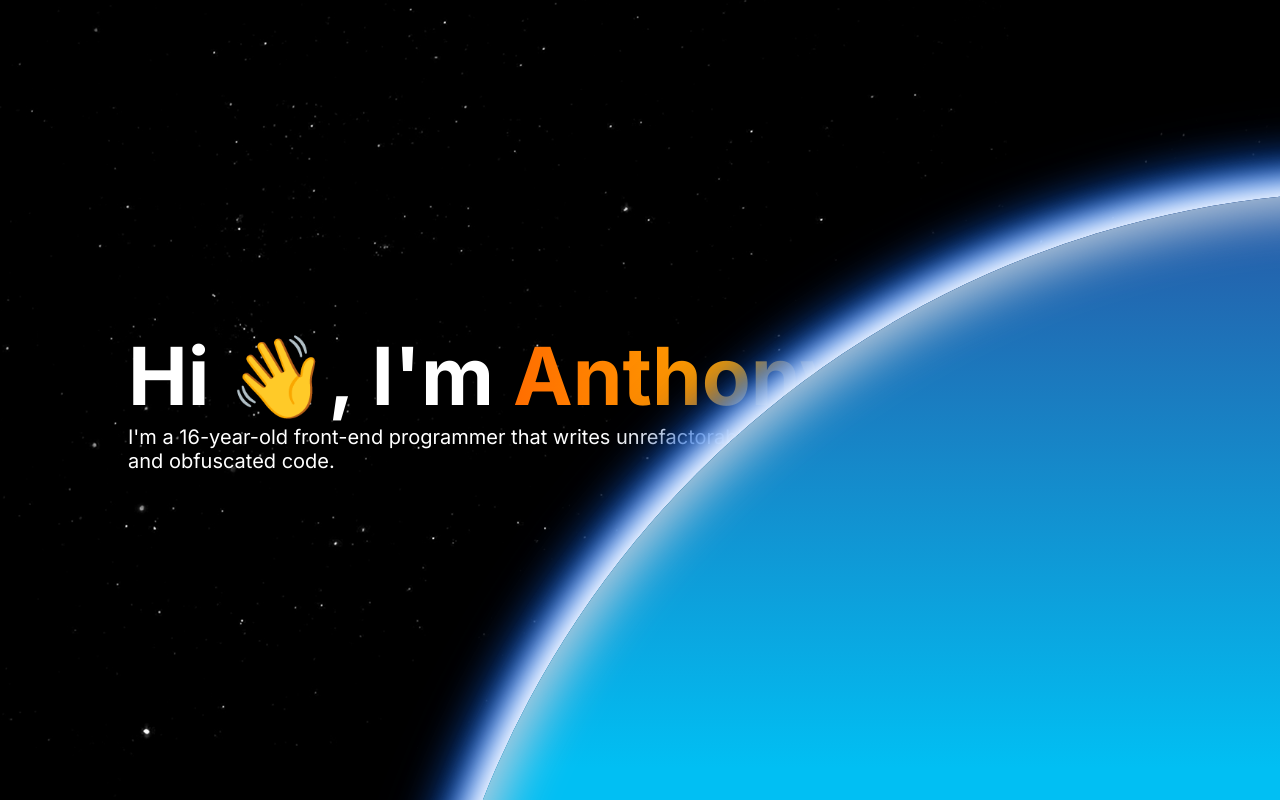
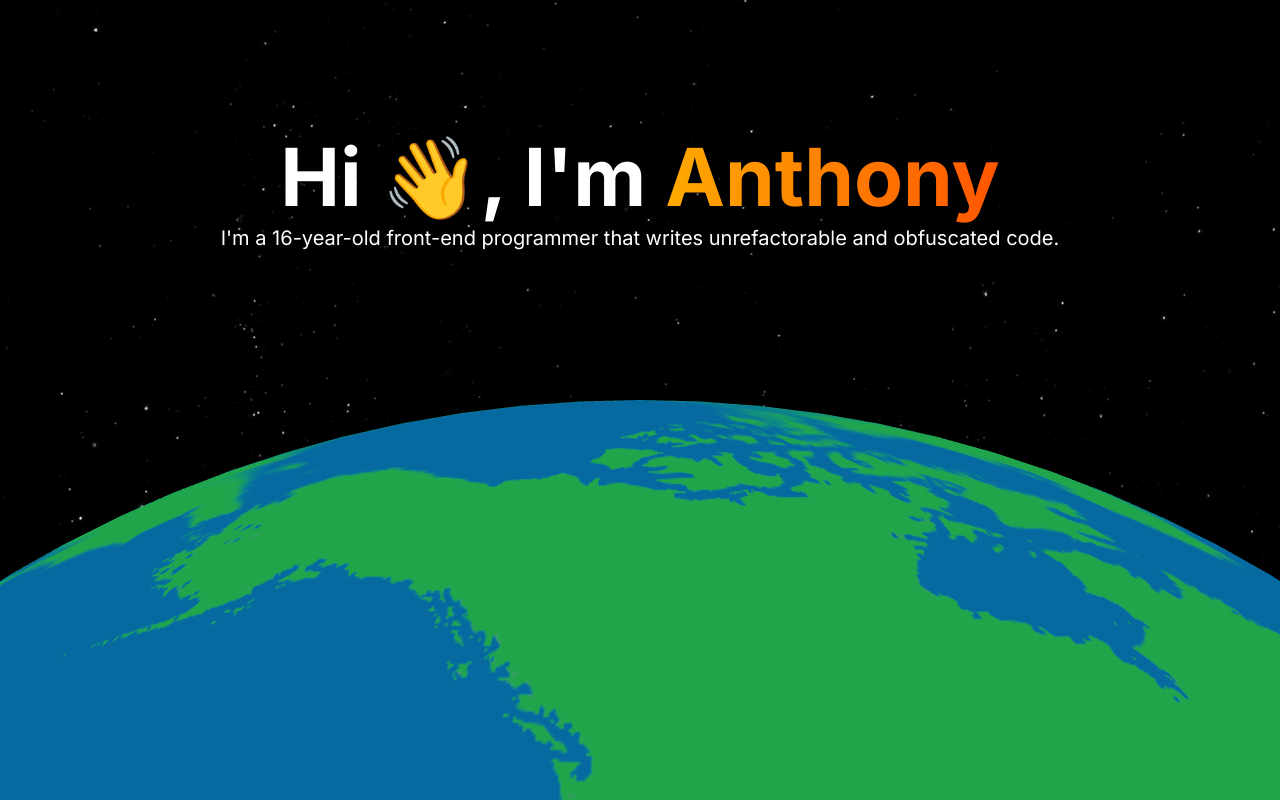
Before and after one commit to anthonyhuang07/REVAMPED-2, a website: page src/pages/index.html in a window 1280 px wide. Shown: the top 800 px of the page. Drawn offline with nearby package versions, Linux system fonts and the light colour scheme; animation ran at ten frames a second.

Commit message:
three.js! (is it a good idea to commit node modules??)

```diff
--- a/src/pages/index.html
+++ b/src/pages/index.html
@@ -27,21 +27,27 @@ permalink: /
   <meta name="application-name" content="Anthony Huang's Website">
 
   <link rel="stylesheet" href="/src/styles/main.css">
+
+  <script type="importmap">
+        {
+          "imports": {
+            "three": "https://cdn.jsdelivr.net/npm/three@v0.165.0/build/three.module.js",
+            "three/addons/": "https://cdn.jsdelivr.net/npm/three@v0.165.0/examples/jsm/"
+          }
+        }
+    </script>
 </head>
 
 <body>
-    <space>
   <div id="stars"></div>
   <div id="twinkling"></div>
-        <div id="title-content">
   <div id="intro">
     <h1>Hi 👋, I'm <span>Anthony</span></h1>
     <p>I'm a 16-year-old front-end programmer that writes unrefactorable and obfuscated code.</p>
   </div>
-            <div id="earth"></div>
-        </div>
-    </space>
-    <script src="/src/scripts/index.js"></script>
+  <canvas id="san"></canvas>
+  <!--<div id="earth"></div>-->
+  <script type="module" src="/src/scripts/index.js"></script>
   <script src="/src/scripts/music.js"></script>
 </body>
 
--- a/src/scripts/index.js
+++ b/src/scripts/index.js
@@ -1,22 +1,44 @@
-const earth = document.getElementById('earth');
-const titleContent = document.getElementById('title-content');
+import * as THREE from 'three';
+// import { OrbitControls } from '/node_modules/three/examples/jsm/controls/OrbitControls.js';
 
-function updateEarthPosition() {
+// scene, camera and renderer
+const scene = new THREE.Scene();
+const camera = new THREE.PerspectiveCamera(75, window.innerWidth / window.innerHeight, 0.1, 1000);
 
-    const scrollDistance = window.scrollY;
-    const maxScrollDistance = 200;
+const renderer = new THREE.WebGLRenderer({
+    alpha: true,
+    antialias: true,
+    canvas: document.querySelector('#san')
+});
+renderer.setPixelRatio(window.devicePixelRatio)
+renderer.setSize(window.innerWidth, window.innerHeight);
+camera.position.setZ(5);
 
-    // Limit the scroll distance to the maximum scroll distance
-    const limitedScrollDistance = Math.min(scrollDistance, maxScrollDistance);
+renderer.toneMapping = THREE.ACESFilmicToneMapping;
+renderer.outputColorSpace = THREE.LinearSRGBColorSpace;
 
-    // Calculate the percentage of the maximum scroll distance
-    const scrollPercentage = limitedScrollDistance / maxScrollDistance;
+// const controls = new OrbitControls(camera, renderer.domElement );
 
-    // Calculate the new translation values based on scroll progress
-    const scale = 1 - 0.5 * (scrollPercentage);
+const loader = new THREE.TextureLoader();
 
-    titleContent.style.transform = `scale(${scale})`;
+// sphere
+const geometry = new THREE.SphereGeometry(1, 64, 64);
+const material = new THREE.MeshBasicMaterial({
+    map: loader.load("/assets/earth.png"),
+    bumpMap: loader.load("/assets/bump.jpg")
+    // wireframe: true
+});
+const earthMesh = new THREE.Mesh(geometry, material);
+scene.add(earthMesh);
+
+function animate() {
+    requestAnimationFrame(animate);
+    earthMesh.rotation.y += 0.01
+
+    camera.fov = 7.5
+    camera.position.y = 1
+    camera.updateProjectionMatrix();
+    renderer.render(scene, camera)
 }
 
-// Add event listener to listen for scroll events
-window.addEventListener('scroll', updateEarthPosition);
+animate()
--- a/src/styles/main.css
+++ b/src/styles/main.css
@@ -36,21 +36,16 @@ body {
     position: relative;
     background-color: black;
     font-family: "Inter", Helvetica, sans-serif;
+    width: 100%;
+    color: white;
     min-height: 200vh;
+    display: flex;
+    overflow: hidden;
+    flex-direction: column;
+    align-items: center;
 }
 
-#title-content {
-    transform: scale(1);
-}
-
-space {
-    position: relative;
-    width: 100%;
-    color: white;
-    min-height: 100vh;
-    display: flex;
-    overflow: hidden;
-} space #stars {
+#stars {
     top: 0;
     position: fixed;
     width: 100%;
@@ -58,7 +53,7 @@ space {
     background-attachment: fixed;
     background: url("/assets/images/stars.png") no-repeat top center;
     z-index: -1;
-} space #twinkling{
+} #twinkling{
     position:fixed;
     top:0;
     left:0;
@@ -69,38 +64,36 @@ space {
     animation:move-twink-back 200s linear infinite;
 }
 
-#title-content {
-    position: fixed;
-    width: 100%;
-    transform: scale(100%);
+
+#intro {
+    top: 0;
+    display: flex;
+    flex-direction: column;
+    position: relative;
+    margin: 10%;
+    z-index: 1;
+    align-items: center;
+    text-align: center;
 }
 
-
-space #intro {
-    top: 0;
-    height: 100vh;
-    display: flex;
-    flex-direction: column;
-    justify-content: center;
-    position: fixed;
-    margin-left: 10%;
-    z-index: 1;
-} space #intro h1 {
+#intro h1 {
     font-size: 5em;
     font-weight: bold;
-    display: inline-block;
-} space #intro h1 span {
+} #intro h1 span {
     animation: gradient-move 2s linear infinite;
     background-size: 200%;
     background-clip: text;
     background-image: linear-gradient(to right, #ff5500, #ffaa00, #ff5500);
     -webkit-background-clip: text;
     -webkit-text-fill-color: transparent;
-} space #intro p {
+} #intro p {
+    text-align: center;
     font-size: 1.25em;
-    width: 75%;
     font-weight: normal;
-} space #earth {
+}
+
+/*
+#earth {
     position: fixed;
     width: 150vw;
     height: 150vw;
@@ -109,10 +102,18 @@ space #intro {
     right: 0;
     border-radius: 50%;
     box-shadow:
-        inset 0 0 50px 15px #bbccdd, /* Inner white shadow */
+        inset 0 0 50px 15px #bbccdd,
         0 0 30px 15px #ffffff,
         0 0 45px 30px #0066ff,
         0 0 60px 45px #15204080;
         transform: translate(55%, 110%);
     z-index: 2;
 }
+*/
+
+#san {
+    position: fixed;
+    z-index: 99;
+    top: 0;
+    left: 0;
+}
```
Also changed, not shown: package.json (added, +14 -0 lines), assets/bump.jpg (added), assets/earth.png (added), 1 other file. Lines whose indentation alone changed are shown as unchanged.
